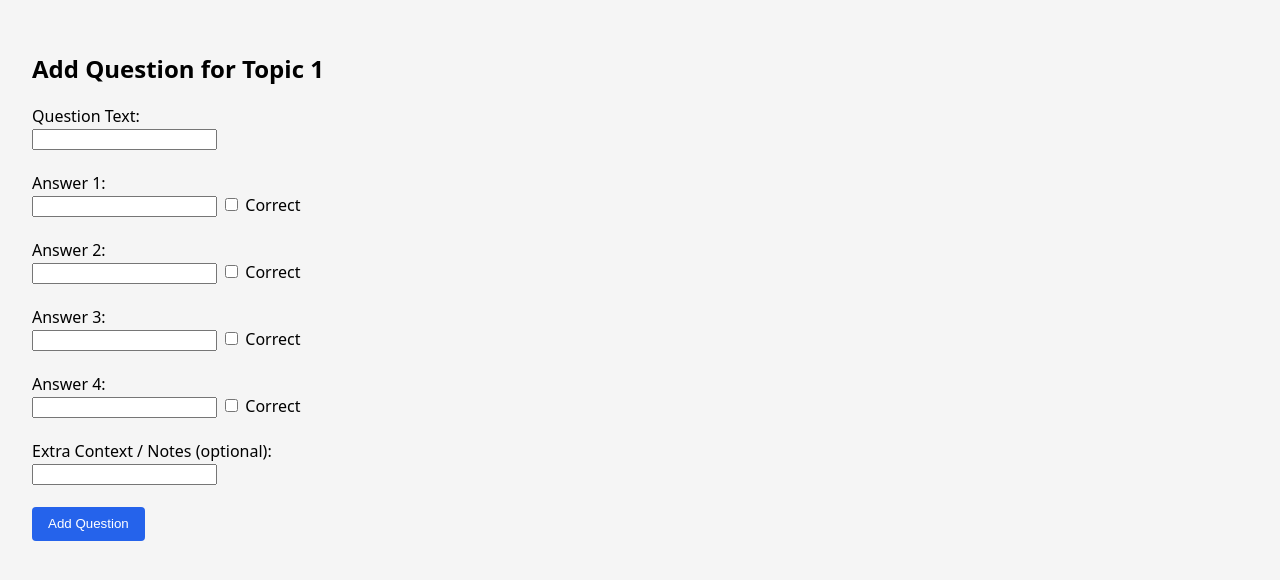
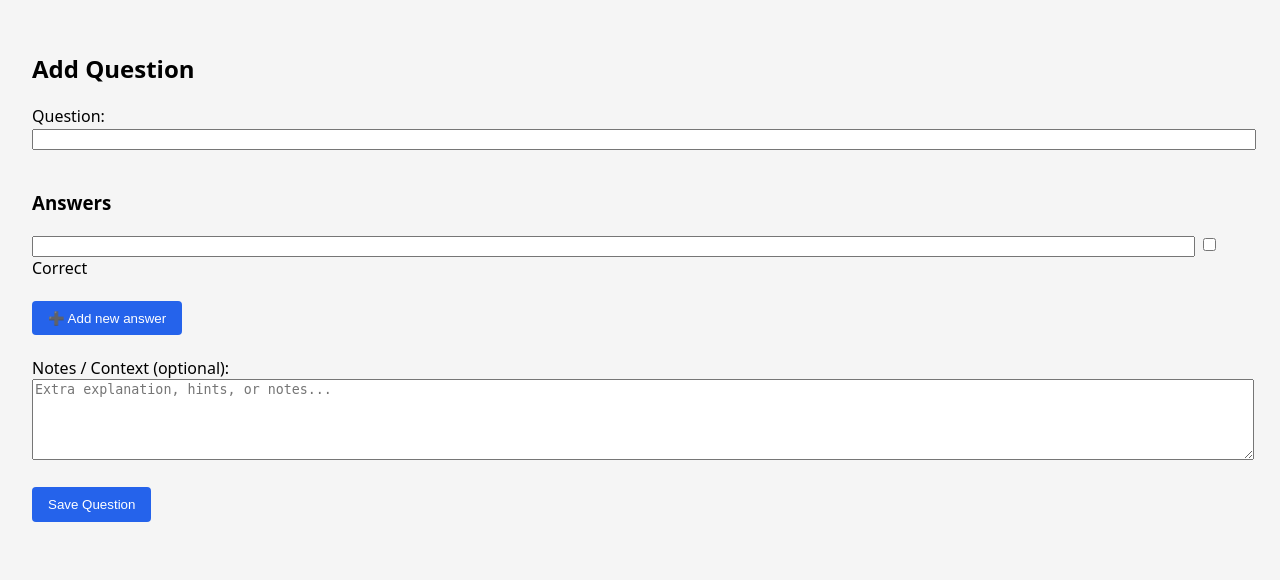
Before and after one commit to CodeTechBen/revisor, a Flask app: page /topics/1/questions/new in a window 1280 px wide. Shown: the part 118-698 px from the top of the page. Run offline with Flask 3, Linux system fonts and the light colour scheme.

```diff
--- a/main.py
+++ b/main.py
@@ -31,24 +31,26 @@ def topic_page(topic_id):
 def add_questions(topic_id):
     if request.method == "POST":
         question_text = request.form["question_text"].strip()
-        answers = [
-            request.form["answer1"].strip(),
-            request.form["answer2"].strip(),
-            request.form["answer3"].strip(),
-            request.form["answer4"].strip()
-        ]
-        context = request.form.get("context", "").strip()  # optional
+        answers = request.form.getlist("answers[]")
+        correct_indices = request.form.getlist("correct_answers[]")
+        context = request.form.get("context", "").strip()
 
-        # Get list of correct answers (may be empty)
-        correct_indices = request.form.getlist("correct_answers")
-        correct_indices = [int(i)-1 for i in correct_indices]  # convert to 0-based index
+        # Convert correct indices to integers
+        correct_indices = {int(i) for i in correct_indices}
 
-        create_question_with_answers(topic_id, question_text, answers, correct_indices, context)
+        create_question_with_answers(
+            topic_id,
+            question_text,
+            answers,
+            correct_indices,
+            context
+        )
 
         return redirect(url_for("topic_page", topic_id=topic_id))
 
     return render_template("add_questions.html", topic_id=topic_id)
 
 
+
 if __name__ == "__main__":
     app.run(debug=True)
--- a/templates/add_questions.html
+++ b/templates/add_questions.html
@@ -1,25 +1,63 @@
 {% extends "base.html" %}
 
-{% block title %}Add Questions{% endblock %}
+{% block title %}Add Question{% endblock %}
 
 {% block content %}
 
-<h2>Add Question for Topic {{ topic_id }}</h2>
+<h2>Add Question</h2>
 
-<form action="" method="post">
-  <label>Question Text:</label><br>
-  <input type="text" name="question_text" required><br><br>
+<form method="post">
 
-  {% for i in range(1, 5) %}
-    <label>Answer {{ i }}:</label><br>
-    <input type="text" name="answer{{ i }}" required>
-    <input type="checkbox" name="correct_answers" value="{{ i }}"> Correct<br><br>
-  {% endfor %}
+  <label>Question:</label><br>
+  <input type="text" name="question_text" required style="width: 100%;"><br><br>
 
-  <label>Extra Context / Notes (optional):</label><br>
-  <input type="text" name="context"><br><br>
+  <h3>Answers</h3>
 
-  <button type="submit">Add Question</button>
+  <div id="answers">
+    <div class="answer-row">
+      <input type="text" name="answers[]" required style="width: 95%;">
+      <input type="checkbox" name="correct_answers[]" value="0">
+      Correct
+    </div>
+  </div>
+
+  <br>
+  <button type="button" onclick="addAnswer()">➕ Add new answer</button>
+
+  <br><br>
+
+  <label>Notes / Context (optional):</label><br>
+  <textarea
+    name="context"
+    rows="5"
+    style="width: 100%;"
+    placeholder="Extra explanation, hints, or notes..."
+  ></textarea>
+
+  <br><br>
+
+  <button type="submit">Save Question</button>
+
 </form>
 
+<script>
+let answerIndex = 1;
+
+function addAnswer() {
+  const container = document.getElementById("answers");
+
+  const div = document.createElement("div");
+  div.className = "answer-row";
+
+  div.innerHTML = `
+    <input type="text" name="answers[]" required>
+    <input type="checkbox" name="correct_answers[]" value="${answerIndex}">
+    Correct
+  `;
+
+  container.appendChild(div);
+  answerIndex++;
+}
+</script>
+
 {% endblock %}
```
Also changed, not shown: connection.py (+23 -12 lines).
